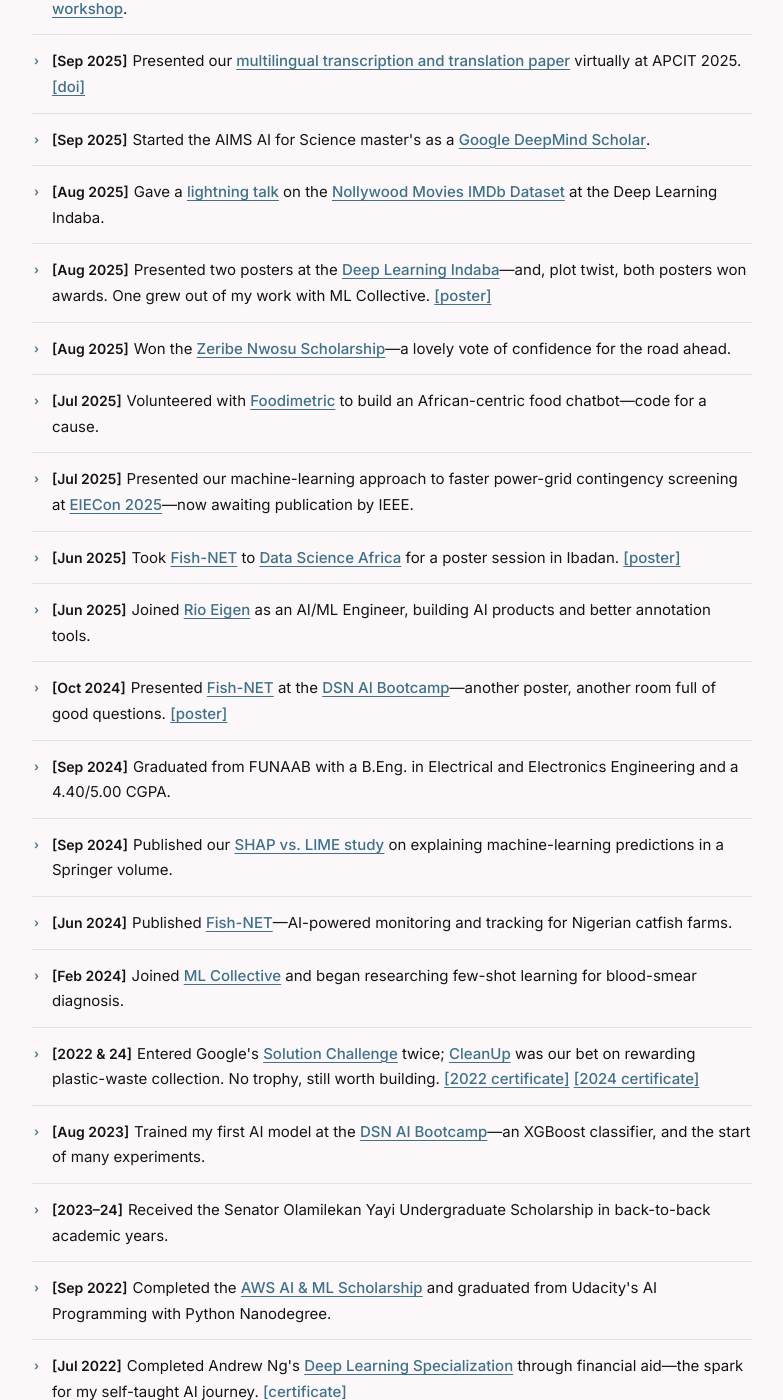
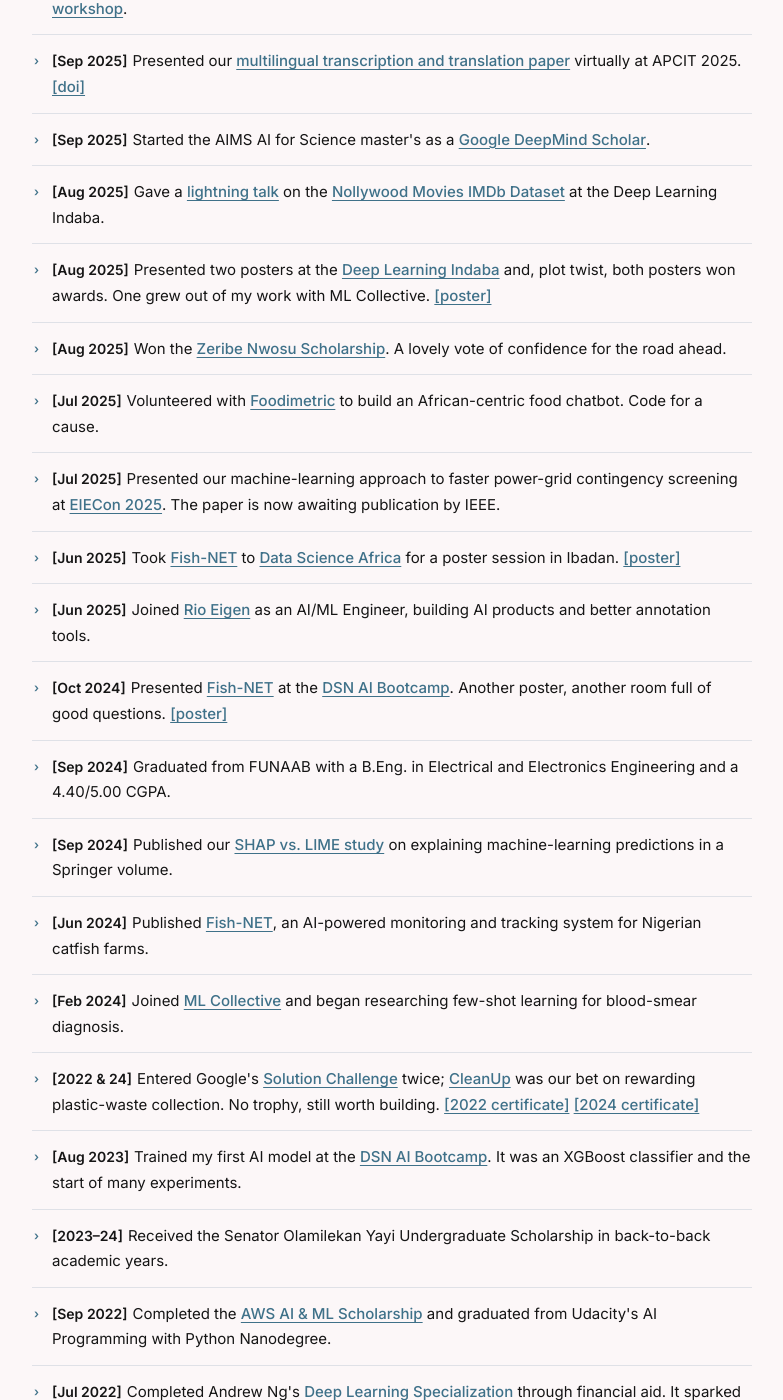
Before and after one commit to joshsalako/joshsalako.github.io, a Jekyll site: the page built from news.html, in a window 1280 px wide and 1400 px high, scrolled down 563 px. Shown: the whole window, without its empty margins (248-1031 px from the left). Built offline with Jekyll 4.4.1, drawn with Linux system fonts in a browser that asks for light colours; a style sheet for code colours, icons or effects is not loaded; some of the changed text lies outside the part shown.

Commit message:
style: simplify news punctuation

```diff
--- a/_data/news.yml
+++ b/_data/news.yml
@@ -4,7 +4,7 @@
     - text: "Defended my master's thesis on "
     - text: Western Leopard Toads
       url: https://github.com/joshsalako/wtl-detection
-    - text: " in 1.2 million camera-trap images—and graduated with distinction."
+    - text: " in 1.2 million camera-trap images. I graduated with distinction."
 
 - date: 2026-01
   display_date: Jan 2026
@@ -73,7 +73,7 @@
     - text: "Presented two posters at the "
     - text: Deep Learning Indaba
       url: https://joshsalako.medium.com/my-deep-learning-indaba-experience-047ca4222b19
-    - text: "—and, plot twist, both posters won awards. One grew out of my work with ML Collective. "
+    - text: " and, plot twist, both posters won awards. One grew out of my work with ML Collective. "
     - text: "[poster]"
       url: https://drive.google.com/file/d/1as2m5GwPlpNpI3pPOL_5FbO7-AIPeH8t/view
 
@@ -83,7 +83,7 @@
     - text: "Won the "
     - text: Zeribe Nwosu Scholarship
       url: https://www.linkedin.com/posts/salakojoshua_announcement-zeribenwosuscholarship-zns2025-activity-7359648670872481795-S7g1
-    - text: "—a lovely vote of confidence for the road ahead."
+    - text: ". A lovely vote of confidence for the road ahead."
 
 - date: 2025-07
   display_date: Jul 2025
@@ -91,7 +91,7 @@
     - text: "Volunteered with "
     - text: Foodimetric
       url: https://x.com/josh_salako/status/1950276333550145831
-    - text: " to build an African-centric food chatbot—code for a cause."
+    - text: " to build an African-centric food chatbot. Code for a cause."
 
 - date: 2025-07
   display_date: Jul 2025
@@ -99,7 +99,7 @@
     - text: "Presented our machine-learning approach to faster power-grid contingency screening at "
     - text: EIECon 2025
       url: https://www.linkedin.com/posts/salakojoshua_presented-my-research-on-power-systems-contingency-activity-7354583993977028608-QgRH
-    - text: "—now awaiting publication by IEEE."
+    - text: ". The paper is now awaiting publication by IEEE."
 
 - date: 2025-06
   display_date: Jun 2025
@@ -131,7 +131,7 @@
     - text: " at the "
     - text: DSN AI Bootcamp
       url: https://www.linkedin.com/posts/bayoadekanmbi_data-science-nigeria-dsn-ai-bootcamp-2024-activity-7254464069666058240-FZ8O
-    - text: "—another poster, another room full of good questions. "
+    - text: ". Another poster, another room full of good questions. "
     - text: "[poster]"
       url: https://drive.google.com/file/d/1-57I-iYEWlqhytlt92yNe1eojMTBhzGr/view
 
@@ -154,7 +154,7 @@
     - text: "Published "
     - text: Fish-NET
       url: https://doi.org/10.7160/aol.2024.160209
-    - text: "—AI-powered monitoring and tracking for Nigerian catfish farms."
+    - text: ", an AI-powered monitoring and tracking system for Nigerian catfish farms."
 
 - date: 2024-02
   display_date: Feb 2024
@@ -186,7 +186,7 @@
     - text: "Trained my first AI model at the "
     - text: DSN AI Bootcamp
       url: https://www.linkedin.com/posts/salakojoshua_dsnaibootcamp2023-aibootcamp2023-dsnai-activity-7100726736937439232-diDU
-    - text: "—an XGBoost classifier, and the start of many experiments."
+    - text: ". It was an XGBoost classifier and the start of many experiments."
 
 - date: 2023
   display_date: 2023–24
@@ -207,7 +207,7 @@
     - text: "Completed Andrew Ng's "
     - text: Deep Learning Specialization
       url: https://www.linkedin.com/posts/salakojoshua_completion-certificate-for-neural-networks-activity-6953146887658971136-1YRu
-    - text: " through financial aid—the spark for my self-taught AI journey. "
+    - text: " through financial aid. It sparked my self-taught AI journey. "
     - text: "[certificate]"
       url: https://drive.google.com/file/d/1pF6XUrTWhHZ0kNoEqNurqLjQChqsZdVn/view
 
```
Also changed, not shown: 5 other files.
